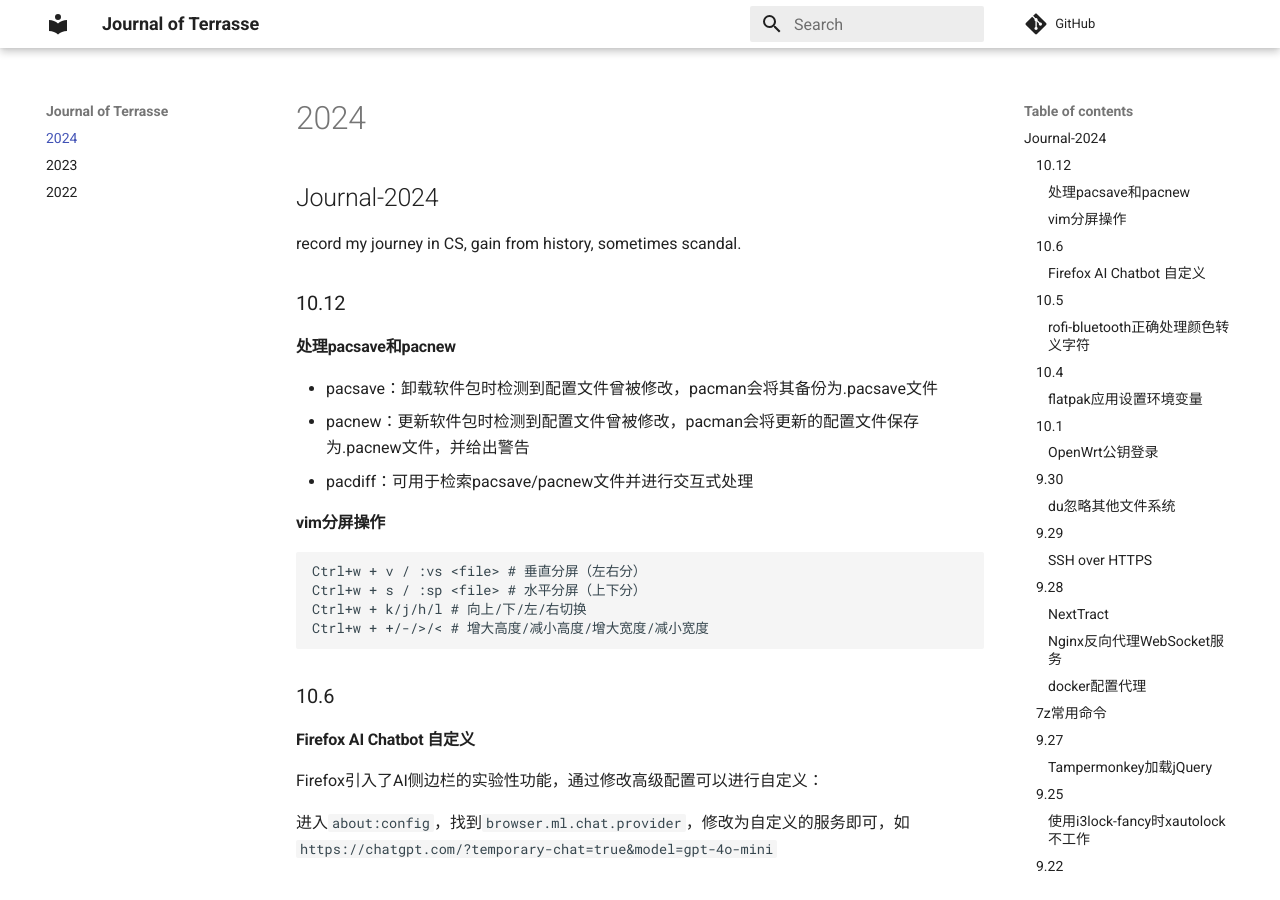
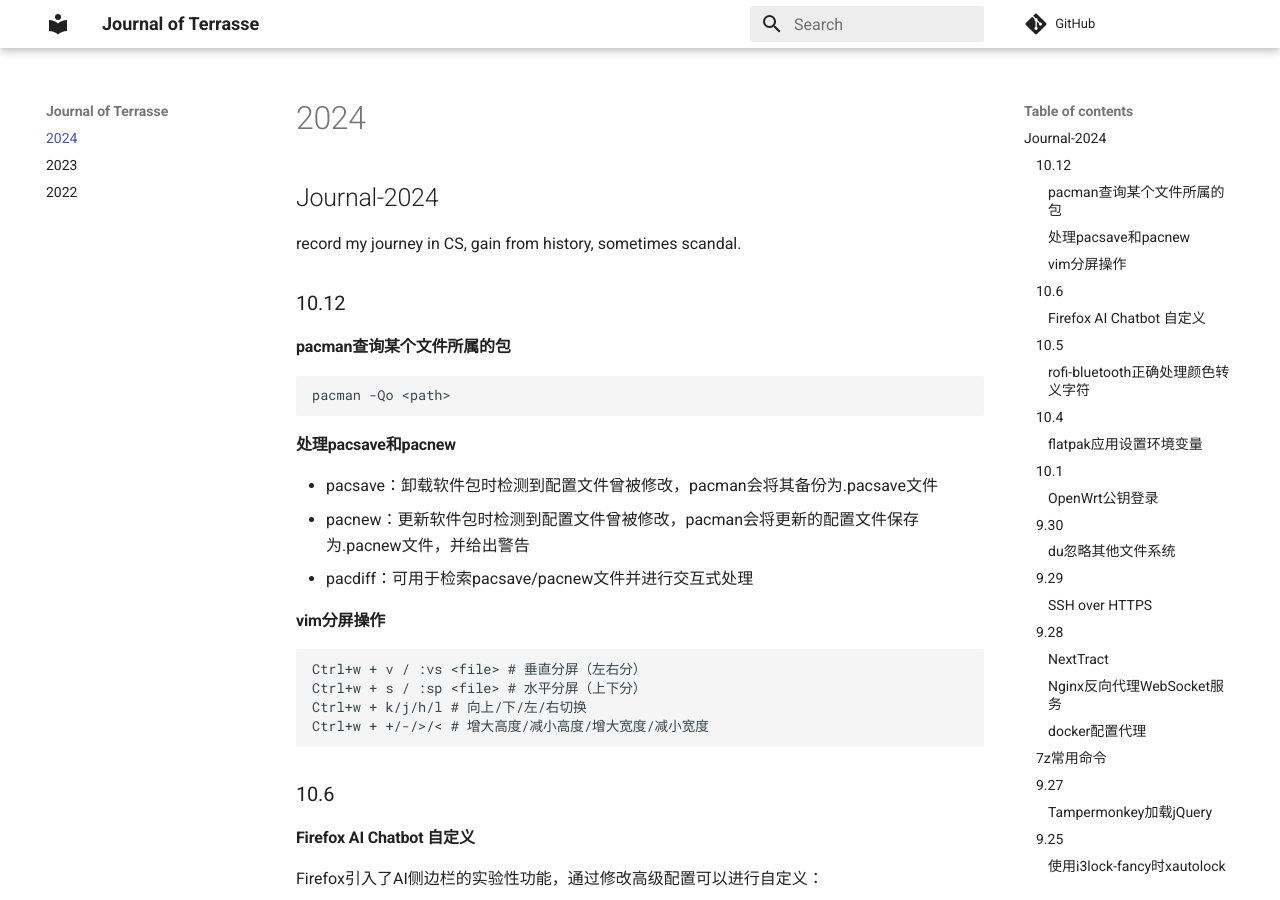
Before and after one commit to Jerry-Terrasse/journal, an MkDocs documentation site: the page built from docs/2024.md, in a window 1280 px wide and 900 px high. Built offline with MkDocs 1.6.1 and Material for MkDocs 9.7.7, drawn with Linux system fonts in a browser that asks for light colours; comment, search, counter and statistics services are not loaded.

Commit message:
update (Sat Oct 12 05:33:32 PM CST 2024)

````diff
--- a/docs/2024.md
+++ b/docs/2024.md
@@ -3,6 +3,12 @@
 record my journey in CS, gain from history, sometimes scandal.
 
 ### 10.12
+
+#### pacman查询某个文件所属的包
+
+```shell
+pacman -Qo <path>
+```
 
 #### 处理pacsave和pacnew
 
````
